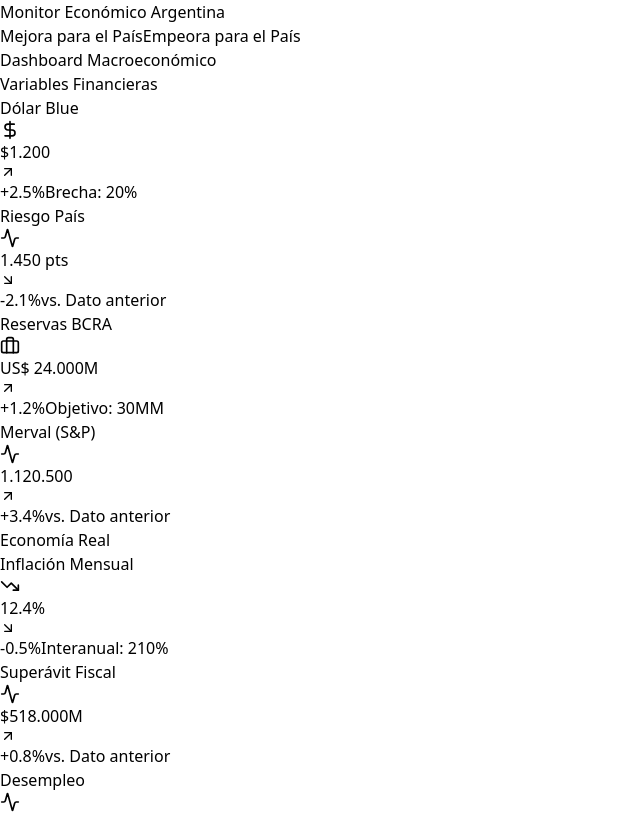
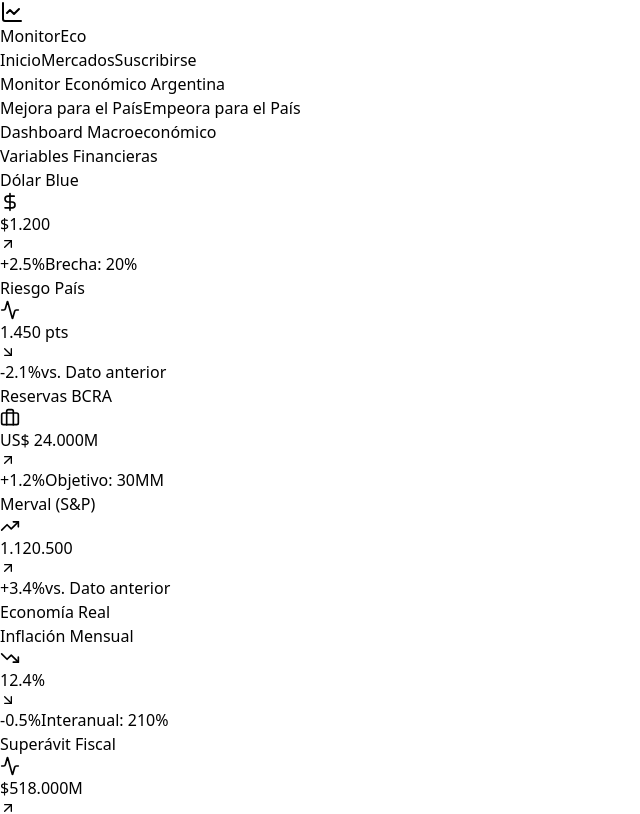
Before and after one commit to eturakaki/monitor-economico, a React (Vite) app: page / in a window 1280 px wide. Shown: the top 814 px of the page, without its empty margins (0-640 px from the left). Built offline with nearby package versions, Linux system fonts and the light colour scheme.

Commit message:
Terminé base de header, y footer con routermap

```diff
--- a/package.json
+++ b/package.json
@@ -12,7 +12,8 @@
   "dependencies": {
     "lucide-react": "^0.562.0",
     "react": "^19.2.0",
-    "react-dom": "^19.2.0"
+    "react-dom": "^19.2.0",
+    "react-router-dom": "^7.11.0"
   },
   "devDependencies": {
     "@eslint/js": "^9.39.1",
--- a/src/App.jsx
+++ b/src/App.jsx
@@ -1,139 +1,28 @@
-import { StatCard } from './components/StatCard'
-import { Grid } from './components/Grid'
-import { DollarSign, TrendingUp, TrendingDown, Briefcase, Activity, Factory } from 'lucide-react';
+import { BrowserRouter, Routes, Route } from 'react-router-dom';
+import { Home } from './pages/Home'; // Importamos la página que acabamos de crear
+import { Layout } from './components/Layout';
+
 
 function App() {
+  return (
+    <BrowserRouter>
+      <Routes>
 
-  // --- BASE DE DATOS 1: FINANZAS ---
-  const datosFinancieros = [
-    {
-      titulo: "Dólar Blue",
-      valor: "$1.200",
-      variacion: 2.5,
-      esInverso: true,
-      Icono: DollarSign,
-      subtexto: "Brecha: 20%"
-    },
-    {
-      titulo: "Riesgo País",
-      valor: "1.450 pts",
-      variacion: -2.1,
-      esInverso: true,
-      Icono: Activity
-    },
-    {
-      titulo: "Reservas BCRA",
-      valor: "US$ 24.000M",
-      variacion: 1.2,
-      Icono: Briefcase,
-      subtexto: "Objetivo: 30MM"
-    },
-    {
-      titulo: "Merval (S&P)",
-      valor: "1.120.500",
-      variacion: 3.4,
-      // Si no pongo Icono, usa el default
-    },
-  ];
+        {/* ENVOLTORIO PRINCIPAL */}
+        {/* Le decimos: "Usá el Layout como padre de todo" */}
+        <Route element={<Layout />}>
 
-  // --- BASE DE DATOS 2: ECONOMÍA REAL ---
-  const datosEcoReal = [
-    {
-      titulo: "Inflación Mensual",
-      valor: "12.4%",
-      variacion: -0.5,
-      esInverso: true,
-      Icono: TrendingDown,
-      subtexto: "Interanual: 210%"
-    },
-    {
-      titulo: "Superávit Fiscal",
-      valor: "$518.000M",
-      variacion: 0.8,
-      // Sin icono -> Usará el default (Activity)
-    },
-    {
-      titulo: "Desempleo",
-      valor: "6.2%",
-      variacion: 0.1,
-      esInverso: true,
-      // Sin icono -> Usará el default
-    },
-    {
-      titulo: "Actividad Industrial",
-      valor: "-12.0%",
-      variacion: -1.5,
-      Icono: Factory
-    }
-  ];
+          {/* Todas estas rutas van ADENTRO del Layout (donde está el Outlet) */}
+          <Route path="/" element={<Home />} />
 
+          {/* Próximamente... */}
+          {/* <Route path="/mercados" element={<Mercados />} /> */}
 
+        </Route>
 
-  return (
-    <div className="min-h-screen bg-gray-100 p-8">
-      {/* Título de la Sección */}
-      <h1 className="text-3xl font-bold text-center text-gray-800 pt-8 pb-2">
-        Monitor Económico Argentina
-      </h1>
-      {/* --- REFERENCIA  Logica  "semantica" color --- */}
-      <div className="flex justify-center gap-4 mb-8 text-sm font-medium">
-        <span className="flex items-center text-gray-600">
-          <span className="w-3 h-3 bg-green-500 rounded-full mr-2"></span>
-          Mejora para el País
-        </span>
-        <span className="flex items-center text-gray-600">
-          <span className="w-3 h-3 bg-red-500 rounded-full mr-2"></span>
-          Empeora para el País
-        </span>
-      </div>
-      <h2 className="text-xl font-bold text-gray-700 ml-4 md:ml-10 mb-4 max-w-5xl mx-auto">
-        Dashboard Macroeconómico
-      </h2>
-
-      {/* --- SECCIÓN 1: FINANZAS --- */}
-      <h3 className="text-xl font-bold text-gray-700 ml-4 md:ml-10 mb-4 max-w-5xl mx-auto">
-        Variables Financieras
-      </h3>
-      {/* Contenedor de Tarjetas */}
-      <Grid>
-      {/*AUTOMATIZACIÓN basasa en Base de datos */}
-        {datosFinancieros.map((item, index) => (
-          <StatCard
-            key={index} // React necesita un ID único para no perderse
-            titulo={item.titulo}
-            valor={item.valor}
-            variacion={item.variacion}
-            esInverso={item.esInverso}
-            Icono={item.Icono}
-            subtexto={item.subtexto}
-          />
-        ))}
-      </Grid>
-
-      {/* --- SECCIÓN 2: ECONOMÍA REAL --- */}
-      <h3 className="text-xl font-bold text-gray-700 ml-4 md:ml-10 mt-10 mb-4 max-w-5xl mx-auto">
-        Economía Real
-      </h3>
-
-      <Grid>
-        {/*AUTOMATIZACIÓN basasa en Base de datos */}
-        {datosEcoReal.map((item, index) => (
-          <StatCard
-            key={index} // React necesita un ID único para no perderse
-            titulo={item.titulo}
-            valor={item.valor}
-            variacion={item.variacion}
-            esInverso={item.esInverso}
-            Icono={item.Icono}
-            subtexto={item.subtexto}
-          />
-        ))}
-      </Grid>
-
-
-
-    </div>
+      </Routes>
+    </BrowserRouter>
   )
 }
 
-export default App
+export default App;
--- /dev/null
+++ b/src/components/Layout.jsx
@@ -0,0 +1,58 @@
+import { Outlet, Link } from 'react-router-dom';
+import { LineChart } from 'lucide-react';
+
+export function Layout() {
+  return (
+    //Div de Header//
+    <div className="flex flex-col min-h-screen">
+
+      {/* --- NAVBAR (El Marco de Arriba) --- */}
+      <nav className="bg-white border-b border-gray-200 sticky top-0 z-50">
+        <div className="max-w-7xl mx-auto px-4 sm:px-6 lg:px-8">
+          <div className="flex justify-between h-16">
+
+            {/* Logo y Nombre */}
+            <div className="flex items-center gap-2">
+              <div className="bg-emerald-600 p-2 rounded-lg">
+                <LineChart className="text-white" size={24} />
+              </div>
+              <span className="font-bold text-xl tracking-tight text-gray-900">
+                Monitor<span className="text-emerald-600">Eco</span>
+              </span>
+            </div>
+
+            {/* Menú de Navegación */}
+            <div className="flex items-center space-x-8">
+              <Link to="/" className="text-gray-900 font-medium hover:text-emerald-600 transition-colors">
+                Inicio
+              </Link>
+              <Link to="/mercados" className="text-gray-500 hover:text-emerald-600 transition-colors">
+                Mercados
+              </Link>
+              <button className="bg-emerald-600 text-white px-4 py-2 rounded-lg font-medium hover:bg-emerald-700 transition-colors">
+                Suscribirse
+              </button>
+            </div>
+
+          </div>
+        </div>
+      </nav>
+
+      {/* --- EL CONTENIDO CAMBIANTE (La Foto) --- */}
+      {/* Aquí es donde React Router inyectará la Home o el Detalle */}
+      <main className="flex-grow">
+        <Outlet />
+      </main>
+
+      {/* --- FOOTER (El Marco de Abajo) --- */}
+      <footer className="bg-gray-900 text-white py-8 mt-auto">
+        <div className="max-w-7xl mx-auto px-4 text-center">
+          <p className="opacity-60 text-sm">
+            © 2025 Iñaki Etura - Monitor Macroeconómico
+          </p>
+        </div>
+      </footer>
+
+    </div>
+  );
+}
--- /dev/null
+++ b/src/pages/Home.jsx
@@ -0,0 +1,86 @@
+// src/pages/Home.jsx
+import { Grid } from '../components/Grid' // Fíjate los dos puntos (..) para salir de la carpeta pages
+import { StatCard } from '../components/StatCard'
+import { DollarSign, TrendingDown, Briefcase, Activity, Factory, TrendingUp } from 'lucide-react'
+
+export function Home() {
+
+  // TUS DATOS FIJOS (Por ahora seguimos usando estos arrays manuales)
+  const datosFinancieros = [
+    { titulo: "Dólar Blue", valor: "$1.200", variacion: 2.5, esInverso: true, Icono: DollarSign, subtexto: "Brecha: 20%" },
+    { titulo: "Riesgo País", valor: "1.450 pts", variacion: -2.1, esInverso: true, Icono: Activity },
+    { titulo: "Reservas BCRA", valor: "US$ 24.000M", variacion: 1.2, Icono: Briefcase, subtexto: "Objetivo: 30MM" },
+    { titulo: "Merval (S&P)", valor: "1.120.500", variacion: 3.4, Icono: TrendingUp },
+  ];
+
+  const datosEcoReal = [
+    { titulo: "Inflación Mensual", valor: "12.4%", variacion: -0.5, esInverso: true, Icono: TrendingDown, subtexto: "Interanual: 210%" },
+    { titulo: "Superávit Fiscal", valor: "$518.000M", variacion: 0.8 },
+    { titulo: "Desempleo", valor: "6.2%", variacion: 0.1, esInverso: true },
+    { titulo: "Actividad Industrial", valor: "-12.0%", variacion: -1.5, Icono: Factory }
+  ];
+
+  return (
+    <div className="min-h-screen bg-gray-100 p-8">
+      {/* Título de la Sección */}
+      <h1 className="text-3xl font-bold text-center text-gray-800 pt-8 pb-2">
+        Monitor Económico Argentina
+      </h1>
+      {/* --- REFERENCIA  Logica  "semantica" color --- */}
+      <div className="flex justify-center gap-4 mb-8 text-sm font-medium">
+        <span className="flex items-center text-gray-600">
+          <span className="w-3 h-3 bg-green-500 rounded-full mr-2"></span>
+          Mejora para el País
+        </span>
+        <span className="flex items-center text-gray-600">
+          <span className="w-3 h-3 bg-red-500 rounded-full mr-2"></span>
+          Empeora para el País
+        </span>
+      </div>
+      <h2 className="text-xl font-bold text-gray-700 ml-4 md:ml-10 mb-4 max-w-5xl mx-auto">
+        Dashboard Macroeconómico
+      </h2>
+
+      {/* --- SECCIÓN 1: FINANZAS --- */}
+      <h3 className="text-xl font-bold text-gray-700 ml-4 md:ml-10 mb-4 max-w-5xl mx-auto">
+        Variables Financieras
+      </h3>
+      {/* Contenedor de Tarjetas */}
+      <Grid>
+        {datosFinancieros.map((item, index) => (
+          <StatCard
+            key={index} // React necesita un ID único para no perderse
+            titulo={item.titulo}
+            valor={item.valor}
+            variacion={item.variacion}
+            esInverso={item.esInverso}
+            Icono={item.Icono}
+            subtexto={item.subtexto}
+          />
+        ))}
+      </Grid>
+
+      {/* --- SECCIÓN 2: ECONOMÍA REAL --- */}
+      <h3 className="text-xl font-bold text-gray-700 ml-4 md:ml-10 mt-10 mb-4 max-w-5xl mx-auto">
+        Economía Real
+      </h3>
+              {/* Contenedor de Tarjetas */}
+      <Grid>
+        {datosEcoReal.map((item, index) => (
+          <StatCard
+            key={index} // React necesita un ID único para no perderse
+            titulo={item.titulo}
+            valor={item.valor}
+            variacion={item.variacion}
+            esInverso={item.esInverso}
+            Icono={item.Icono}
+            subtexto={item.subtexto}
+          />
+        ))}
+      </Grid>
+
+
+
+    </div>
+  )
+}
```
Also changed, not shown: 1 other file (tests, documents, lock files or other folders).
